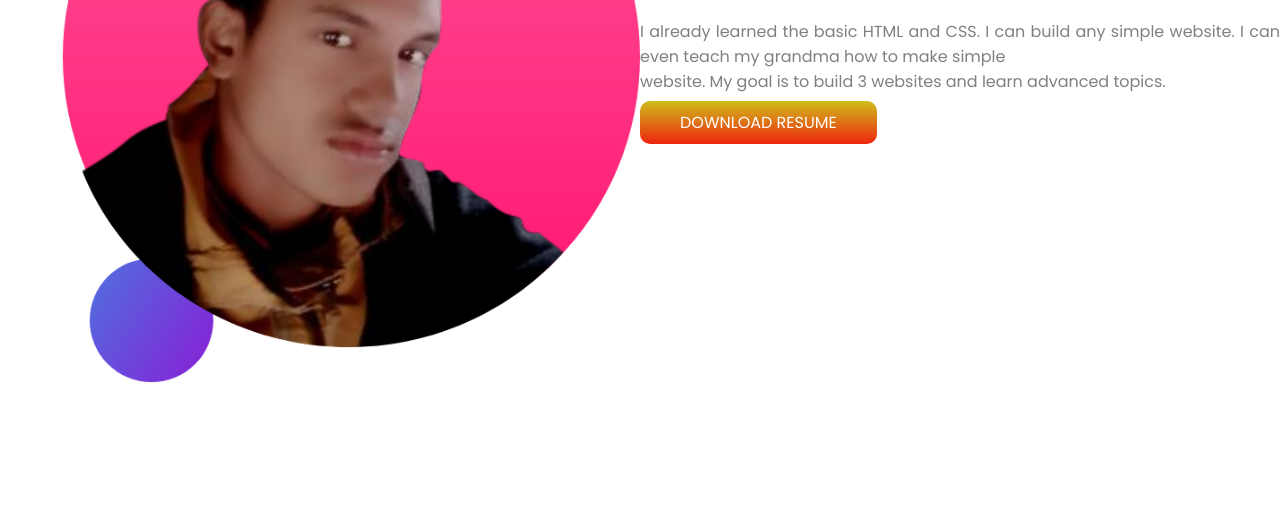
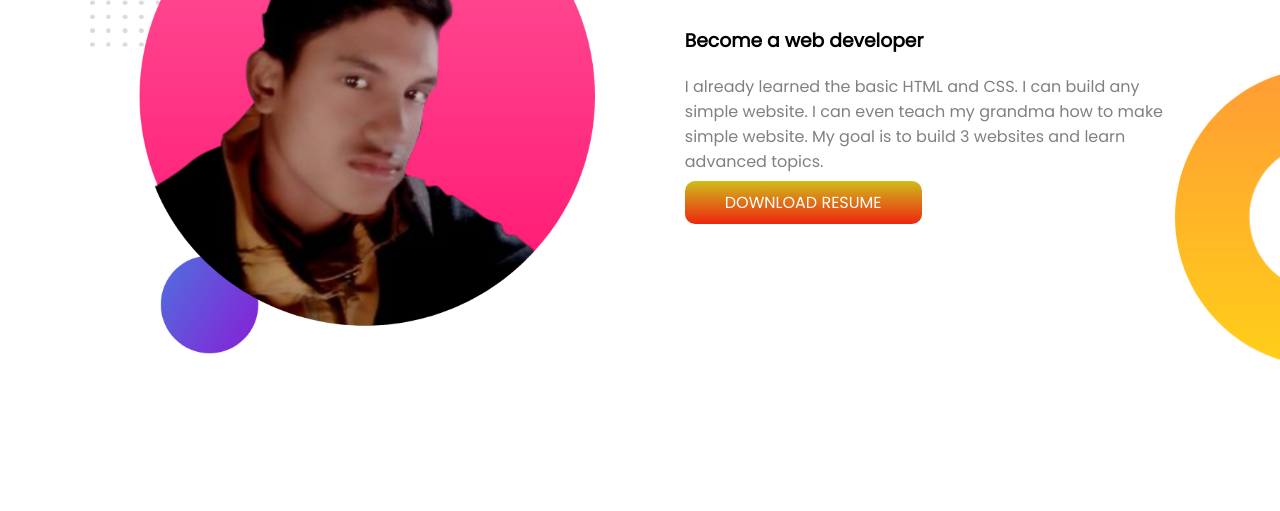
Before and after one commit to sagorsanthia/modified-portfolio, a plain HTML site: page index.html in a window 1280 px wide. Shown: the part 741-1252 px from the top of the page. Before the commit the page ends 1131 px from the top, so only its background shows below. Drawn offline with Linux system fonts and the light colour scheme.

Commit message:
dram section completely well done

```diff
--- a/index.html
+++ b/index.html
@@ -23,14 +23,14 @@
       <img  src="images/first.png" alt="">
        </div>
   </section>
-  <section class="flexible">
-   <div class="width">
-    <img src="images/second.png" alt="">
-   </div>
-    <div class="width">
+  <section class="flexible dream-section">
+    <div class="width width-1">
+      <img src="images/second.png" alt="">
+    </div>
+    <div class="width width-2">
       <h1>Dream Big</h1>
-    <h2>Become a web developer</h2>
-    <p class="justify">I already learned the basic HTML and CSS. I can build any simple website. I can even teach my grandma how to make simple <br> website. My goal is to build 3 websites and learn advanced topics.</p>
+    <h3>Become a web developer</h3>
+    <p>I already learned the basic HTML and CSS. I can build any simple website. I can even teach my grandma how to make simple website. My goal is to build 3 websites and learn advanced topics.</p>
     <a class="btn" href="#">DOWNLOAD RESUME</a>
     </div>
   </section>
--- a/style.css
+++ b/style.css
@@ -2,11 +2,6 @@ body {
   margin: 0;
   padding: 0;
   font-family: 'Poppins', sans-serif;
-}
-body {
-  margin: 0;
-  padding: 0;
-  font-family: 'Poppins' serif;
 }
 .flexible {
   display: flex;
@@ -48,4 +43,11 @@ p {
 .top-section {
   background: url(images/top-banner.png);
   background-repeat: no-repeat;
+  margin-bottom: 100px;
 }
+.dream-section {
+  background: url(images/dream-bg.png);
+  background-repeat: no-repeat;
+  background-position: 101% 200px;
+  margin-bottom: 150px;
+}
```
